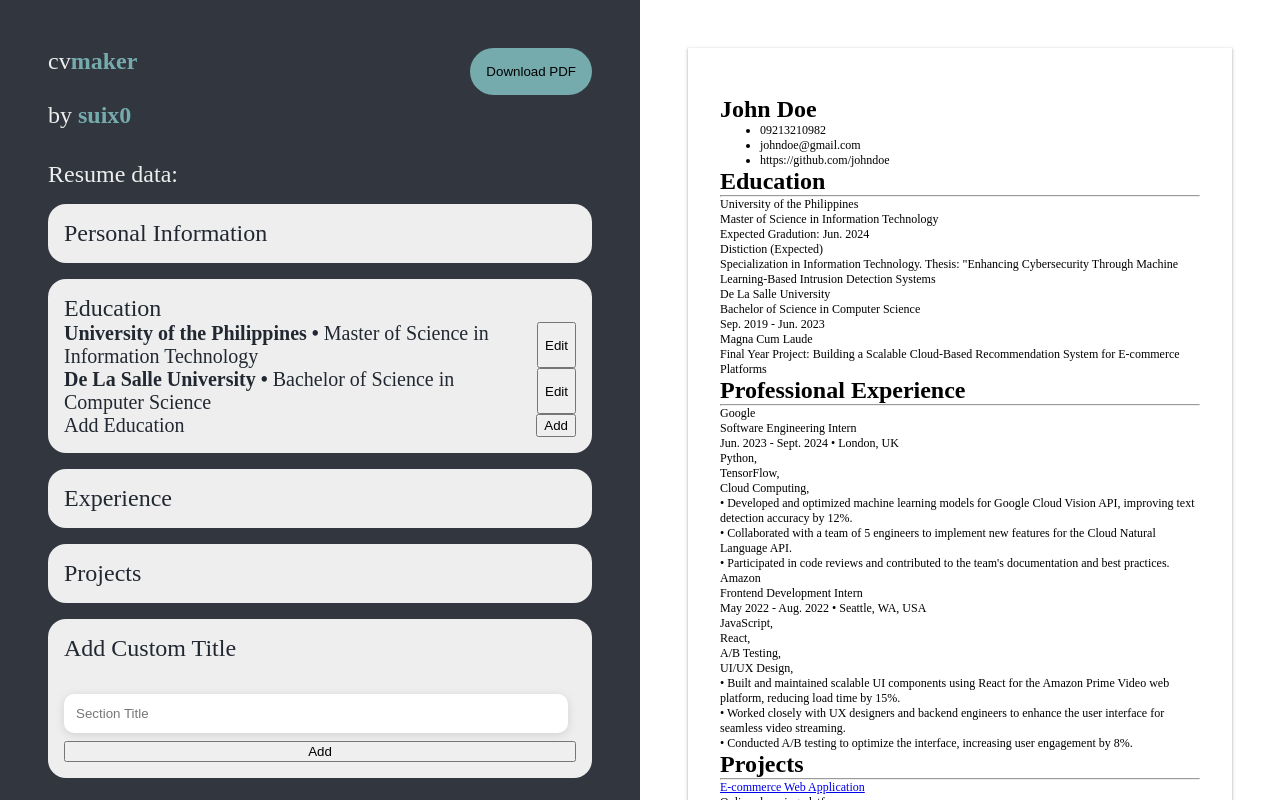
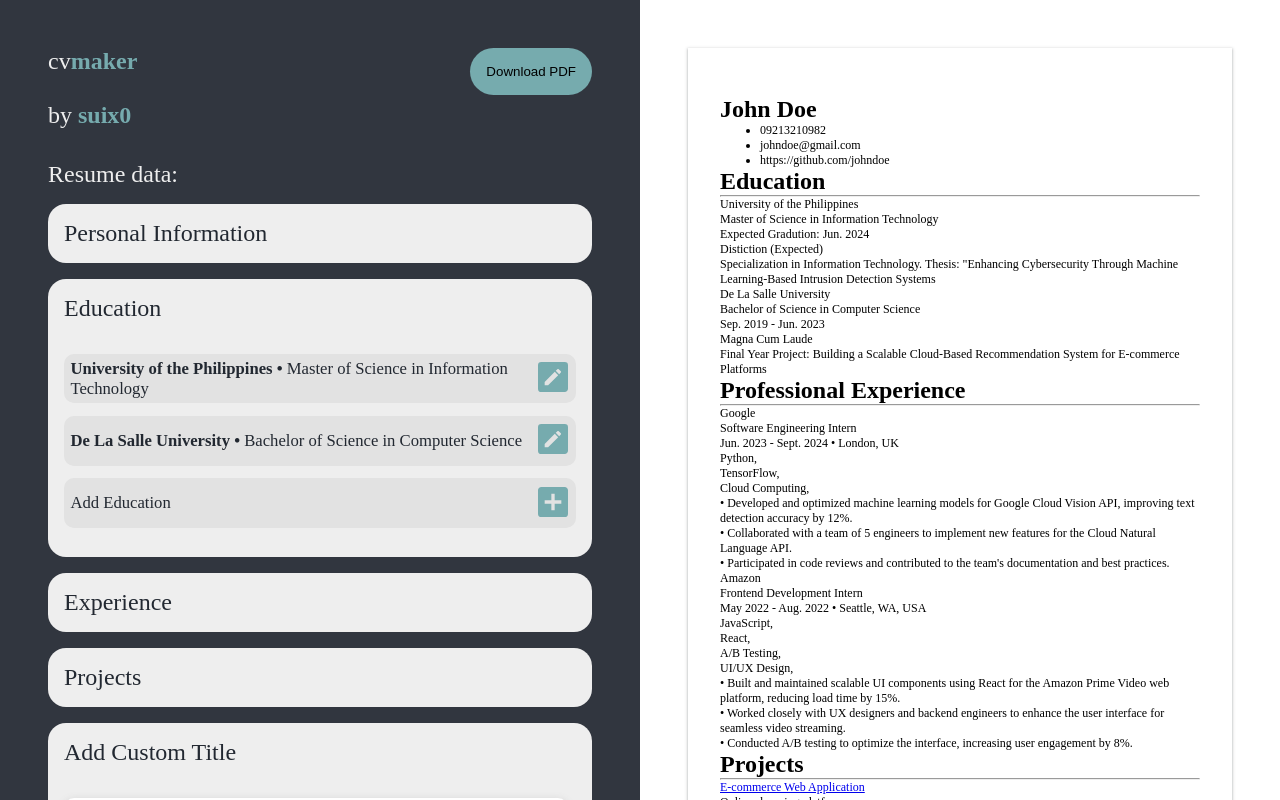
Before and after one commit to suix0/cvmaker, a React (Vite) app: page / in a window 1280 px wide. Both pictures are taken after a click on the element "Education". Shown: the top 800 px of the page. Built offline with nearby package versions, Linux system fonts and the light colour scheme.

Commit message:
finished styling edit and add buttons

```diff
--- a/src/App.css
+++ b/src/App.css
@@ -14,6 +14,22 @@ main {
 
 main > * {
   flex: 1;
+}
+
+img {
+  width: 40px;
+  height: auto;
+}
+
+.editBtn,
+.addBtn {
+  margin: 0;
+  padding: 0;
+  border: 0;
+  background-color: transparent;
+  width: fit-content;
+  height: fit-content;
+  fill: var(--thrd-clr);
 }
 
 .cvInput {
@@ -107,9 +123,25 @@ main > * {
   font-size: smaller;
 }
 
-.innerSections {
+.innerSections,
+.innerSections1 {
   display: flex;
   justify-content: space-between;
+  font-size: smaller;
+  align-items: center;
+  margin-bottom: 0.8rem;
+  padding: 0.2rem;
+  border-radius: 10px;
+  background-color: #e2e2e2;
+}
+
+.innerSections p,
+.innerSections1 p {
+  margin-left: 0.2rem;
+}
+
+.innerSections1 {
+  margin-top: 2rem;
 }
 
 .skills {
--- a/src/components/CvInput.jsx
+++ b/src/components/CvInput.jsx
@@ -8,6 +8,7 @@ import { CustomSectionForm, CustomSectionCvDisplay } from "./CustomSection";
 import educationData from "../data/educationData";
 import experienceData from "../data/experienceData";
 import projects from "../data/projectsData";
+import edit from "../assets/pencil-box.svg";
 
 let nextActiveIndex = 4;
 function CvInput() {
@@ -349,7 +350,7 @@ function CustomSectionInformation(props) {
                     {customData.subHeading}
                   </p>
                   <button onClick={() => setFormActive(customData.id)}>
-                    Edit
+                    <img src={edit} alt="Edit" />
                   </button>
                 </div>
               )}
--- a/src/components/Education.jsx
+++ b/src/components/Education.jsx
@@ -1,4 +1,6 @@
 import { useState } from "react";
+import edit from "../assets/pencil-box.svg";
+import add from "../assets/plus-box.svg";
 
 function EducationCvDisplay(props) {
   return (
@@ -193,7 +195,9 @@ function EducationInformation({
         isActive && (
           <div className="innerSections">
             <p>Add Education</p>
-            <button onClick={() => setActiveEdit(0)}>Add</button>
+            <button onClick={() => setActiveEdit(0)} className="addBtn">
+              <img src={add} alt="Pencil logo add button" />
+            </button>
           </div>
         )
       )}
@@ -288,13 +292,16 @@ function EducationSection(props) {
           </div>
         </form>
       ) : (
-        <div key={props.institution} className="innerSections">
+        <div
+          key={props.institution}
+          className={props.index === 1 ? "innerSections1" : "innerSections"}
+        >
           <p>
             <span style={{ fontWeight: "bold" }}>{props.institution} • </span>{" "}
             {props.courseTitle}
           </p>
           <button className="editBtn" onClick={props.onEdit}>
-            Edit
+            <img src={edit} alt="Edit button image" />
           </button>
         </div>
       )}
--- a/src/components/Experience.jsx
+++ b/src/components/Experience.jsx
@@ -1,4 +1,6 @@
 import { useState } from "react";
+import edit from "../assets/pencil-box.svg";
+import add from "../assets/plus-box.svg";
 
 function ExperienceCvDisplay(props) {
   return (
@@ -229,7 +231,9 @@ function ExperienceInformation({
       {isActive && (
         <div className="innerSections">
           <p>Add Experience</p>
-          <button onClick={() => setActiveEdit(0)}>Add</button>
+          <button onClick={() => setActiveEdit(0)} className="addBtn">
+            <img src={add} alt="Pencil logo add button" />
+          </button>
         </div>
       )}
 
@@ -451,12 +455,14 @@ function ExperienceSection(props) {
           </div>
         </form>
       ) : (
-        <div className="innerSections">
+        <div className={props.index === 1 ? "innerSections1" : "innerSections"}>
           <p>
             <span style={{ fontWeight: "bold" }}>{props.company} •</span>{" "}
             {props.jobTitle}
           </p>
-          <button onClick={props.setActive}>Edit</button>
+          <button onClick={props.setActive} className="editBtn">
+            <img src={edit} alt="Edit button image" />
+          </button>
         </div>
       )}
     </>
--- a/src/components/Projects.jsx
+++ b/src/components/Projects.jsx
@@ -1,4 +1,6 @@
 import { useState } from "react";
+import edit from "../assets/pencil-box.svg";
+import add from "../assets/plus-box.svg";
 
 function ProjectsCvDisplay(props) {
   return (
@@ -145,7 +147,9 @@ function ProjectsInformation({
       {isActive && (
         <div className="innerSections">
           <p>Add Project</p>
-          <button onClick={() => setActiveEdit(0)}>Add</button>
+          <button onClick={() => setActiveEdit(0)} className="addBtn">
+            <img src={add} alt="Pencil logo add button" />
+          </button>
         </div>
       )}
       {isActive && activeEdit === 0 && (
@@ -307,14 +311,16 @@ function ProjectSection(props) {
           </div>
         </form>
       ) : (
-        <div className="innerSections">
+        <div className={props.index === 1 ? "innerSections1" : "innerSections"}>
           <div>
             <span style={{ fontWeight: "bold" }}>
               {props.projectObject.projectName} •{" "}
             </span>
             {props.projectObject.subHeading}
           </div>
-          <button onClick={props.setActive}>Edit</button>
+          <button onClick={props.setActive} className="editBtn">
+            <img src={edit} alt="Edit Button image" />
+          </button>
         </div>
       )}
     </>
```
Also changed, not shown: src/assets/pencil-box.svg (added), src/assets/plus-box.svg (added).
